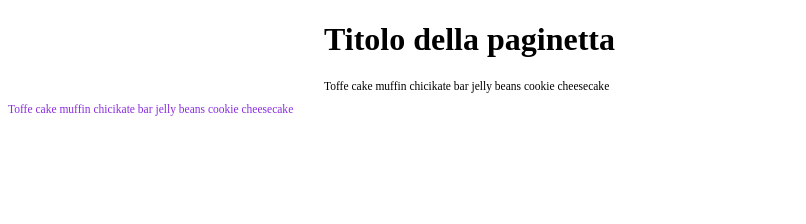
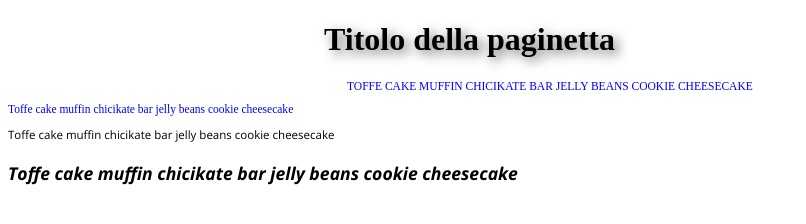
Before and after one commit to Ciraldos/PrimaSettimana, a plain HTML site: page Giorno_3/testi.html in a window 1280 px wide. Shown: the whole page, without its empty margins (0-806 px from the left). Drawn offline with nearby package versions, Linux system fonts and the light colour scheme.

Commit message:
modified:   Giorno_3/css/stile.css 	modified:   Giorno_3/css/stile_2.css 	modified:   Giorno_3/testi.html

```diff
--- a/Giorno_3/css/stile_2.css
+++ b/Giorno_3/css/stile_2.css
@@ -14,4 +14,40 @@ p {font-size: 0.9vw} /* viewport 400px -> p -> 3.6px */
 
 /* colori */
 article p {color: blueviolet} /*keyword*/
-articole p{color: #ff0000;} /* esadecimale */
+article p{color: #ff0000;} /* esadecimale */
+article p{color: #f00;} /* esa sintentico f=ff 0=00 0=00 */
+article p {color: #0f0;}
+article p {color: #00f}
+article p {color: rgb(0,0,255);} /* rgb (valori tra 0 e 255) */
+article p {color: rgb (0,0,255,0.5)} /* rgb + canale alpha - opacità */
+
+/* font */
+section p {font-family: 'Courier New', Courier, monospace}
+/* Arial, Verdana ; helvetica, Georgia, Times new roman, Tahoma */
+section p {font-family: "Open Sans", sans-serif;}
+
+/*formattazione di testi */
+#secondo {
+    font-size: 1.1em; /*px rem*/
+    font-style: italic;/*corsivo, valore di default: normal */
+    font-weight: bold; /* grassetto, valore di default: normal */
+    line-height: 1.5; /* valore da zero in su */
+}
+
+div p {
+    color: #00f;
+    text-align: justify; /* left, right, center */
+    text-indent: 2em; /* rientro della prima linea */
+    text-transform: uppercase; /* lowercase */
+}
+
+/* aggiungere ombre */
+
+div h1 {
+    text-shadow: 4px 4px 12px #666;
+    /*
+    1° valore -> spostamento orizzontale
+    2° valore -> spstamento verticale
+    3° valore -> spread sfocatura
+    4° valore -> colore */
+}
--- a/Giorno_3/testi.html
+++ b/Giorno_3/testi.html
@@ -5,6 +5,11 @@
     <meta name="viewport" content="width=device-width, initial-scale=1.0">
     <title>Testi css</title>
     <link rel="stylesheet" href="./css/stile_2.css">
+    <!-- google font-->
+    <link rel="preconnect" href="https://fonts.googleapis.com">
+    <link rel="preconnect" href="https://fonts.gstatic.com" crossorigin>
+    <link href="https://fonts.googleapis.com/css2?family=Open+Sans:ital,wght@0,300..800;1,300..800&display=swap" rel="stylesheet">
+    <!-- fine google font -->
 </head>
 <body>
     <div>
@@ -14,5 +19,9 @@
     <article>
         <p>Toffe cake muffin chicikate bar jelly beans cookie cheesecake</p>
     </article>
+    <section>
+    <p>Toffe cake muffin chicikate bar jelly beans cookie cheesecake</p>
+    <p id="secondo">Toffe cake muffin chicikate bar jelly beans cookie cheesecake</p>
+    </section>
 </body>
 </html>
```
Also changed, not shown: Giorno_3/css/stile.css (line endings or trailing spaces).
